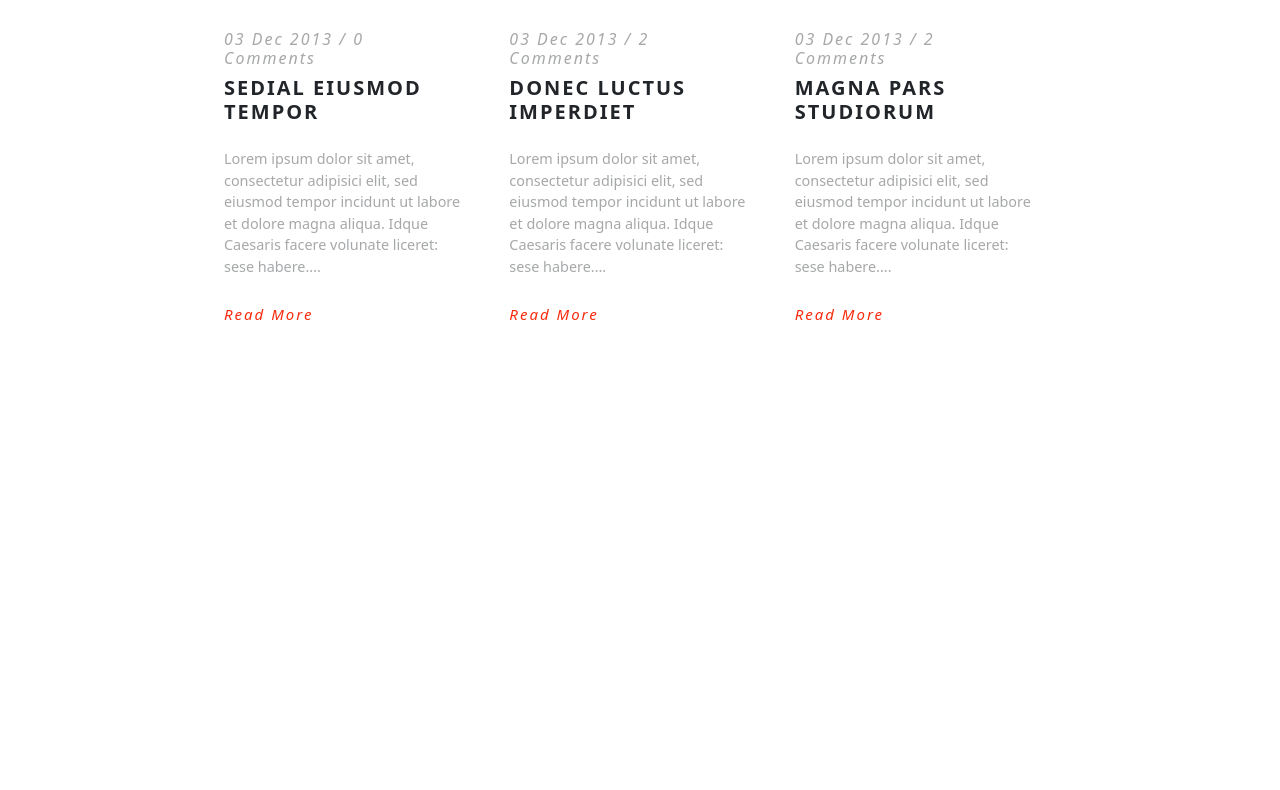
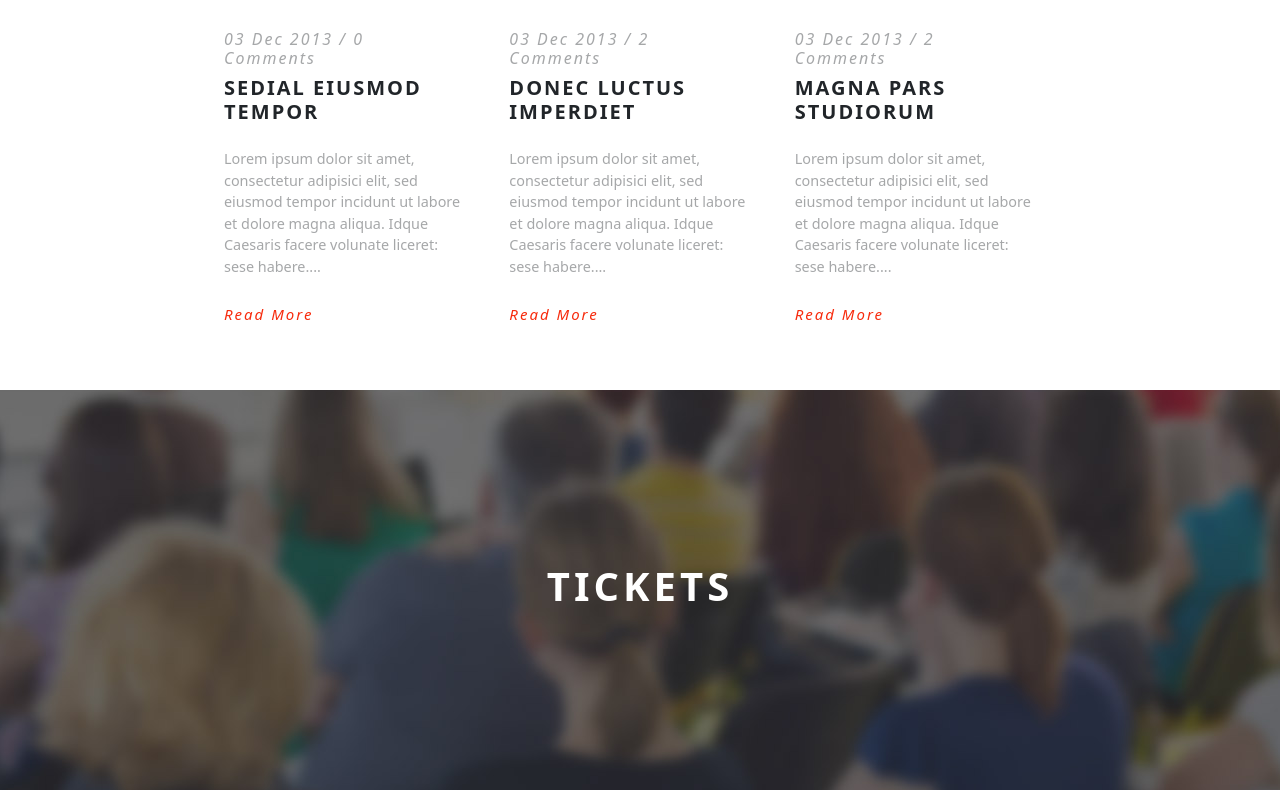
Before and after one commit to Rossiitaa/proj-html-vuejs, a Vue app: page / in a window 1280 px wide. Shown: the part 4370-5160 px from the top of the page. Before the commit the page ends 4760 px from the top, so only its background shows below. Built offline with nearby package versions, Linux system fonts and the light colour scheme.

Commit message:
inserted the background of the tickets section

```diff
--- a/src/components/Main.vue
+++ b/src/components/Main.vue
@@ -82,7 +82,7 @@
             <!-- fine speakers -->
 
             <!-- program -->
-            <div id="section-program" class="row d-flex justify-content-around align-items-center">
+            <div id="program-section" class="row d-flex justify-content-around align-items-center">
 
                 <div id="all-program" class="d-flex flex-column justify-content-around">
 
@@ -195,7 +195,7 @@
             </div>
 
             <!-- location -->
-            <div id="location-bg" class="row m-0">
+            <div id="location-section" class="row m-0">
                 <div class="d-flex flex-column justify-content-center gap-2 text-center">
                     <h1 class="fw-bold pb-4">
                         LOCATION
@@ -276,6 +276,17 @@
                         </div>
                     </div>
 
+                </div>
+            </div>
+
+            <!-- tickets -->
+            <div id="tickets-section" class="row d-flex justify-content-center align-items-center m-0">
+                <h1 class="text-center fw-bold text-white">TICKETS</h1>
+
+                <div class="d-flex flex-column justify-content-center mx-3" v-for="(ticket, index) in tickets" :key="index">
+                    <div>
+
+                    </div>
                 </div>
             </div>
         </div>
@@ -607,7 +618,7 @@ data() {
 }
 
 /* program */
-#section-program {
+#program-section {
     width: 100%;
     height: 70vh;
     margin: 0;
@@ -709,7 +720,7 @@ data() {
 }
 
 /* location */
-#location-bg {
+#location-section {
     width: 100%;
     height: 48vh;
     background: url(../assets/images/location-bg.jpg);
@@ -760,4 +771,15 @@ data() {
     color: #f72b0c;
     }
 }
+
+/* tickets */
+#tickets-section {
+    width: 100%;
+    height: 50vh;
+    background: url(../assets/images/ticket-bg.jpg);
+    background-position: center;
+        h1 {
+            letter-spacing: 4px;
+        }
+}
 </style>
```
